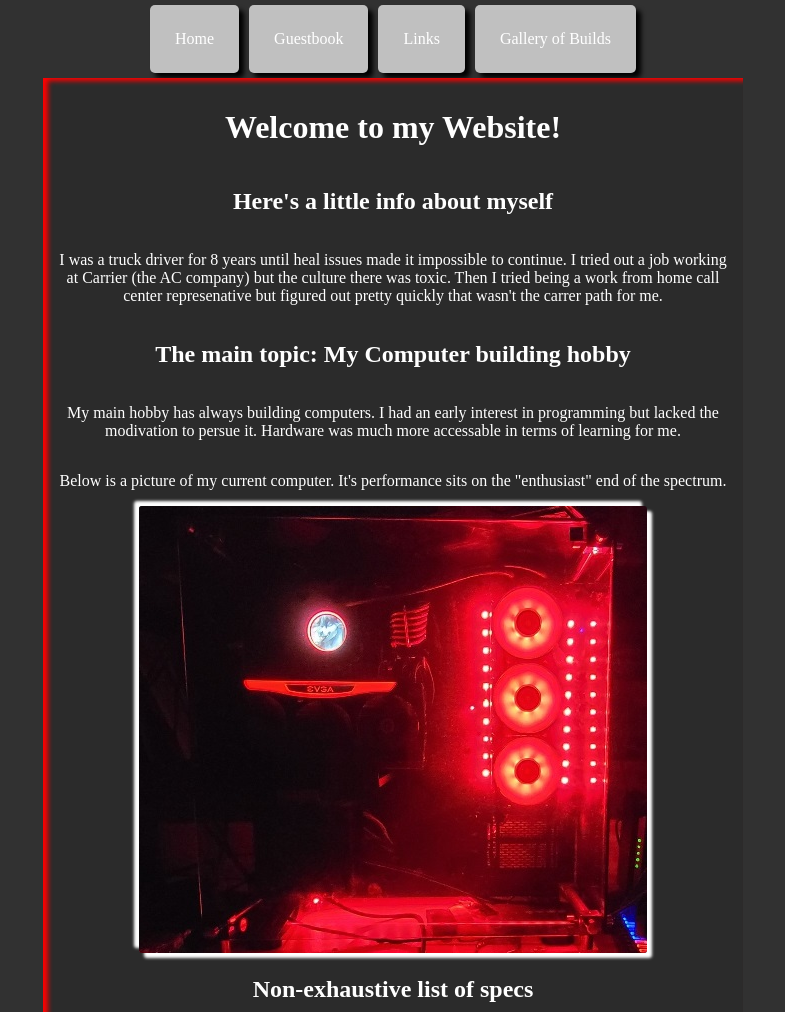
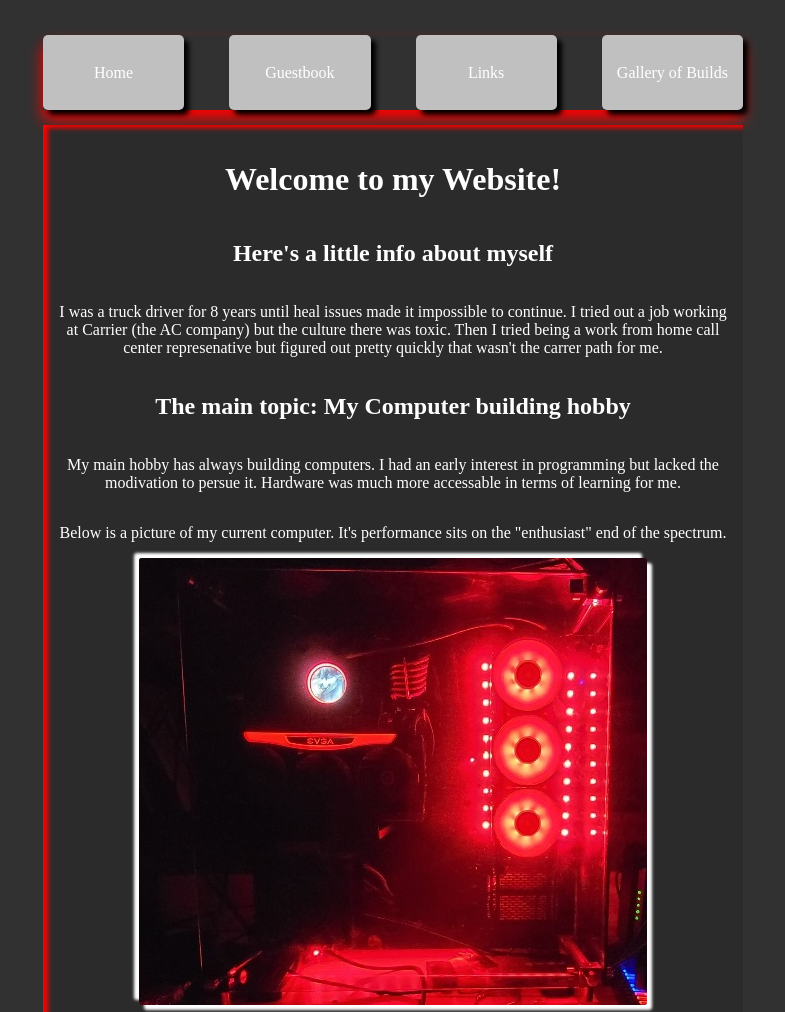
Before and after one commit to BenjaminWilson13/FirstWebsite, a plain HTML site: page index.html in a window 1280 px wide. Shown: the top 1012 px of the page, without its empty margins (247-1032 px from the left). Drawn offline with Linux system fonts and the light colour scheme.

Commit message:
improved CSS

```diff
--- a/styles.css
+++ b/styles.css
@@ -1,3 +1,8 @@
+* {
+  box-sizing: border-box;
+
+}
+
 a:link {
   color: white;
   text-decoration: none;
@@ -17,11 +22,17 @@ p {
   text-align: center;
 }
 .navigationBar {
-  margin-left: auto;
-  margin-right: auto;
-  display: flex;
-  justify-content: space-evenly;
+  margin-top: 35px;
+  display: grid;
+  grid-template-columns: 1fr 1fr 1fr 1fr;
+  align-items: center;
+  width: 100%;
+  gap: 45px;
 
+  border-top-right-radius: 5px;
+  border-top-left-radius: 5px;
+  margin-bottom: 15px;
+  box-shadow: 0px 10px 15px red;
 }
 
 body {
@@ -58,10 +69,10 @@ label {
 .navButtons {
   display: flex;
   background-color: silver;
-  width: max-content;
-  padding: 25px;
-  margin: 5px;
-  height: max-content;
+  width: 100%;
+  padding: 0;
+  margin: 0;
+  height: 75px;
   align-items: center;
   justify-content: center;
   box-shadow: 5px 5px 5px black;
@@ -70,13 +81,13 @@ label {
 
 .textDiv{
   display: flex;
-  width: 680px;
+  width: 700px;
   align-items: center;
   justify-content: center;
   flex-direction: column;
   background-color: rgb(43, 43, 43);
   box-shadow: inset 5px 3px 5px red;
-  padding: 10px;
+  padding: 15px;
 }
 
 .pictureBox {
```
